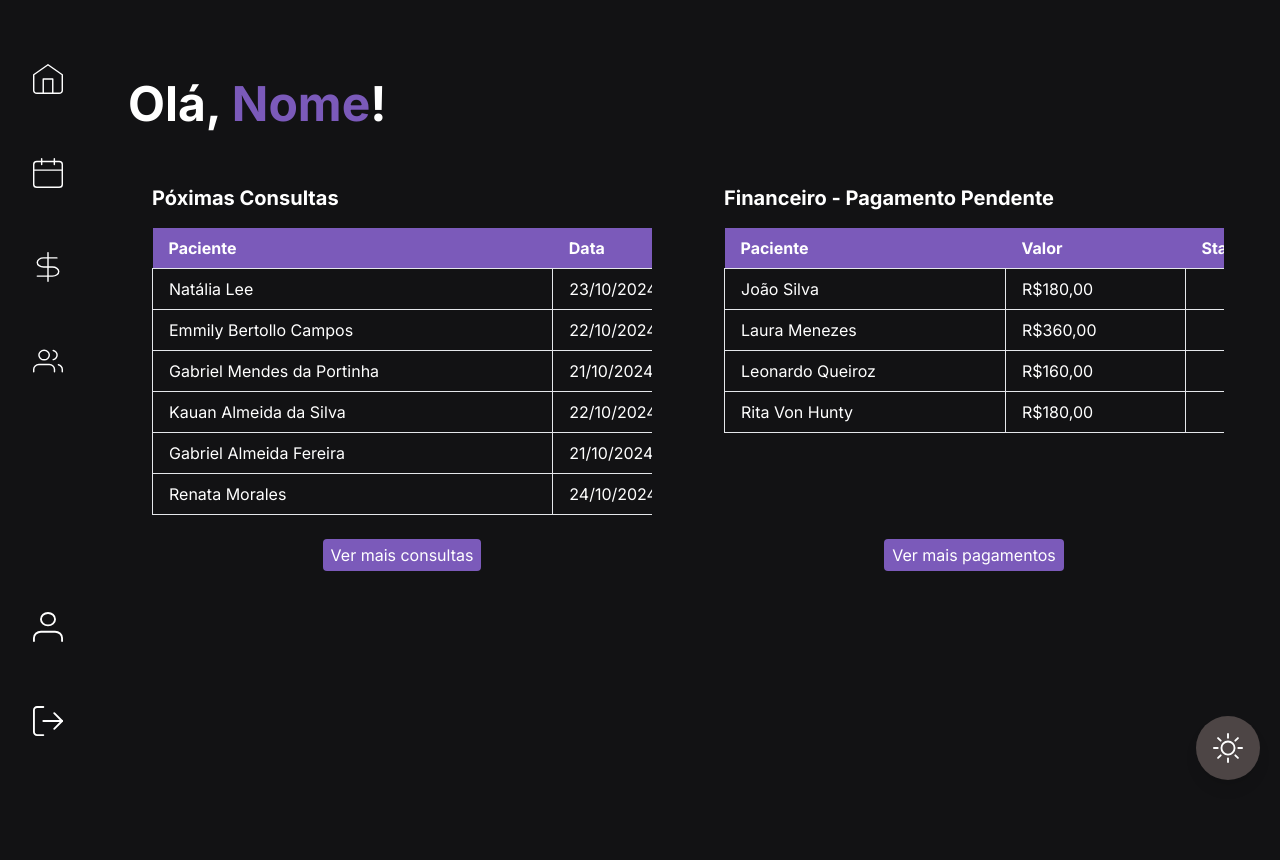
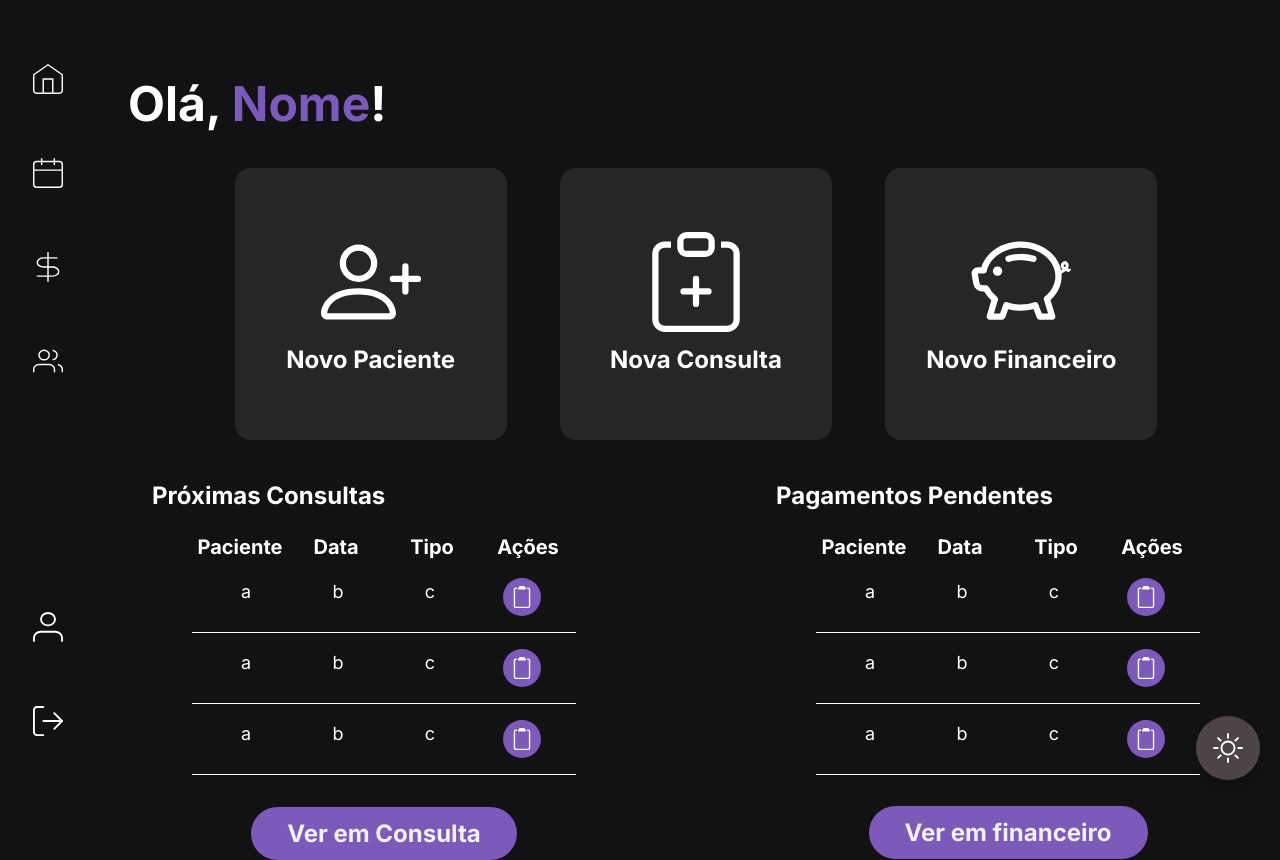
Before and after one commit to Melancia-Salgada/psico-frontend, a React (Vite) app in the folder easypsi/: page /home in a window 1280 px wide. Before the commit the page ends 800 px from the top, so only its background shows below. Built offline with nearby package versions, Linux system fonts and the light colour scheme.

Commit message:
home page

```diff
--- a/easypsi/src/components/Lista/List.jsx
+++ b/easypsi/src/components/Lista/List.jsx
@@ -3,13 +3,16 @@ import { TemaContexto } from '../WhiteMode';
 import NoData from '../NoData';
 import { SobreAdmin, SobreConsulta, SobreFinanceiro, SobrePaciente } from '../Cards/Sobre';
 
-const List = ({ headers, data, onViewMore, appName }) => { // Inclua onViewMore aqui
+const List = ({ headers, data, onViewMore, appName, margin=true, limit=false }) => { // Inclua onViewMore aqui
   const [popupAberto, setpopupAberto] = useState(false);
   const { tema } = useContext(TemaContexto);
 
   const estilos = tema ? "text-red-500 bg-cinza w-full rounded-2xl" : "text-red-400";
   const bar = tema ? "border-preto-whitemode" : "border-branco-darkmode";
   const isEmpty = !data || (Array.isArray(data) && data.length === 0);
+
+  const ma = margin? "mt-[5.3rem] ml-[6.3rem] mr-[6.3rem]": ""
+  const limite = limit? " h-56 overflow-y-auto ":""
 
   const closePopup = () => setpopupAberto(false);
 
@@ -58,7 +61,7 @@ const List = ({ headers, data, onViewMore, appName }) => { // Inclua onViewMore
   }
 
   return (
-    <div className='mt-[5.3rem] ml-[6.3rem] mr-[6.3rem]'>
+    <div className={`${ma}`}>
       <div>
         {/* Listagem */}
         <div>
@@ -67,7 +70,7 @@ const List = ({ headers, data, onViewMore, appName }) => { // Inclua onViewMore
           ) : (
             <>
               {/* Header */}
-              <div className="flex justify-between">
+              <div className="flex justify-between ">
                 {headers.map((header, index) => (
                   <div key={index} className='flex-1 text-center'>
                     <span className='text-[20px] font-extrabold'>{header}</span>
@@ -76,7 +79,8 @@ const List = ({ headers, data, onViewMore, appName }) => { // Inclua onViewMore
               </div>
 
               {/* Dados */}
-              {data.map((row, index) => (
+              <div className={`${limite}`}>
+                {data.map((row, index) => (
                 <div className={`flex justify-between border-b-[1px] p-2 ${bar}`} key={index}>
                   {row.map((item, itemIndex) => (
                     <div className='flex-1 text-center text-[18px] p-2' key={itemIndex}>
@@ -88,6 +92,8 @@ const List = ({ headers, data, onViewMore, appName }) => { // Inclua onViewMore
 
                 </div>
               ))}
+              </div>
+
             </>
           )}
         </div>
--- a/easypsi/src/components/TextEditor/Quill.jsx
+++ b/easypsi/src/components/TextEditor/Quill.jsx
@@ -9,7 +9,7 @@ export function Quill() {
   const [value, setValue] = useState('');
 
   const { tema } = useContext(TemaContexto);
-  const bg = tema ? 'bg-white' : 'bg-neutral-900';
+  const bg = tema ? 'bg-white' : 'bg-neutral-900 text-branco-whitemode';
 
   return (
     <div className="rounded-lg shadow-md overflow-auto border">
@@ -21,7 +21,7 @@ export function Quill() {
         placeholder="Escreva aqui..."
         modules={modules}
         formats={formats}
-        className="h-[200px]" // Define a altura do editor com Tailwind
+        className="h-[200px] " // Define a altura do editor com Tailwind
       />
     </div>
   );
--- a/easypsi/src/components/TextEditor/Toolbar.jsx
+++ b/easypsi/src/components/TextEditor/Toolbar.jsx
@@ -1,5 +1,6 @@
-import React from 'react';
+import React, { useContext, useState } from 'react';
 import { Quill } from 'react-quill';
+import { TemaContexto } from '../WhiteMode';
 
 const CustomUndo = () => (
   <svg viewBox="0 0 18 18">
@@ -18,6 +19,7 @@ function undoChange() {
 const Size = Quill.import('formats/size');
 Size.whitelist = ['extra-small', 'small', 'medium', 'large'];
 Quill.register(Size, true);
+
 
 export const modules = {
   toolbar: {
--- a/easypsi/src/index.css
+++ b/easypsi/src/index.css
@@ -7,6 +7,14 @@
   @apply bg-azul
 }
 
+::-webkit-scrollbar {
+  @apply bg-slate-700 rounded-lg
+}
+
+
+::-webkit-scrollbar-thumb {
+  @apply bg-slate-500 rounded-md
+}
 
 
 @layer base {
--- a/easypsi/src/views/Home.jsx
+++ b/easypsi/src/views/Home.jsx
@@ -1,104 +1,141 @@
-import React, { useEffect, useState } from 'react';
+import React, { useEffect, useState, useContext } from 'react';
 import Sidebar from '../components/Sidebar';
 import Titulo from '../components/Titulo';
 import WhiteMode from '../components/WhiteMode';
+import List from '../components/Lista/List';
+import { TemaContexto } from '../components/WhiteMode';
+import { Paciente, Consulta} from '../components/Cards/Novo';
+
 
 const Home = () => {
 
+  const { tema } = useContext(TemaContexto);
+
+  const estilo = tema? " bg-cinza  hover:bg-azul hover:bg-opacity-60": "bg-neutral-800  hover:bg-azul hover:bg-opacity-60 "
+
+  const headers = ["Paciente", "Data", "Tipo", "Ações"]
+  const dataConsulta = [
+    ["a", "b", "c"],
+    ["a", "b", "c"],
+    ["a", "b", "c"],
+  ]
+  const dataFinanceiro = [
+    ["a", "b", "c"],
+    ["a", "b", "c"],
+    ["a", "b", "c"],
+    ["a", "b", "c"]
+  ]
+
+  const closePopup = () => setpopupAberto(false);
+
+  const [popupAberto, setpopupAberto] = useState(false);
+  const [popupName, setpopupName] = useState("");
+
+  const renderPopup = () => {
+    switch (popupName) {
+      case "Paciente":
+        return <Paciente closePopup={closePopup} />;
+      case "Consulta":
+        return <Consulta closePopup={closePopup} />;
+
+      default:
+        return null;
+    }
+  };
 
   return (
     <div>
       <Sidebar />
       <div className='container-dash'>
         <Titulo showButton={false}>Olá, <span className='text-roxo'>Nome</span>!</Titulo>
-      </div>
+        <div className='mt-10'>
+          <div className=' ml-20 mr-20'>
+            <div name="botao-rapidos" className='flex justify-around'>
+              <div className={`p-4 rounded-2xl transition-all cursor-pointer ${estilo}` } onClick={() => {setpopupAberto(true);setpopupName("Paciente")}}>
+                <div className='w-[15rem] h-[15rem] flex items-center justify-center'> {/* Adicionei flex e items-center */}
+                  <div className='flex flex-col items-center'> {/* Mudei para flex-col e adicionei items-center */}
+                    <div className='flex justify-center'>
+                      <svg xmlns="http://www.w3.org/2000/svg" width="100" height="100" fill="currentColor" className="bi bi-person-plus" viewBox="0 0 16 16">
+                        <path d="M6 8a3 3 0 1 0 0-6 3 3 0 0 0 0 6m2-3a2 2 0 1 1-4 0 2 2 0 0 1 4 0m4 8c0 1-1 1-1 1H1s-1 0-1-1 1-4 6-4 6 3 6 4m-1-.004c-.001-.246-.154-.986-.832-1.664C9.516 10.68 8.289 10 6 10s-3.516.68-4.168 1.332c-.678.678-.83 1.418-.832 1.664z" />
+                        <path fillRule="evenodd" d="M13.5 5a.5.5 0 0 1 .5.5V7h1.5a.5.5 0 0 1 0 1H14v1.5a.5.5 0 0 1-1 0V8h-1.5a.5.5 0 0 1 0-1H13V5.5a.5.5 0 0 1 .5-.5" />
+                      </svg>
+                    </div>
+                    <div className='flex justify-center'>
+                      <span className='font-bold text-2xl mt-3'>Novo Paciente</span>
+                    </div>
+                  </div>
+                </div>
+              </div>
+              <div className={`p-4 rounded-2xl transition-all cursor-pointer ${estilo} `} onClick={() => {setpopupAberto(true);setpopupName("Consulta")}}>
+                <div className='w-[15rem] h-[15rem] flex items-center justify-center'> {/* Adicionei flex e items-center */}
+                  <div className='flex flex-col items-center'> {/* Mudei para flex-col e adicionei items-center */}
+                    <div className='flex justify-center'>
+                    <svg xmlns="http://www.w3.org/2000/svg" width="100" height="100" fill="currentColor" class="bi bi-clipboard-plus" viewBox="0 0 16 16">
+                      <path fill-rule="evenodd" d="M8 7a.5.5 0 0 1 .5.5V9H10a.5.5 0 0 1 0 1H8.5v1.5a.5.5 0 0 1-1 0V10H6a.5.5 0 0 1 0-1h1.5V7.5A.5.5 0 0 1 8 7"/>
+                      <path d="M4 1.5H3a2 2 0 0 0-2 2V14a2 2 0 0 0 2 2h10a2 2 0 0 0 2-2V3.5a2 2 0 0 0-2-2h-1v1h1a1 1 0 0 1 1 1V14a1 1 0 0 1-1 1H3a1 1 0 0 1-1-1V3.5a1 1 0 0 1 1-1h1z"/>
+                      <path d="M9.5 1a.5.5 0 0 1 .5.5v1a.5.5 0 0 1-.5.5h-3a.5.5 0 0 1-.5-.5v-1a.5.5 0 0 1 .5-.5zm-3-1A1.5 1.5 0 0 0 5 1.5v1A1.5 1.5 0 0 0 6.5 4h3A1.5 1.5 0 0 0 11 2.5v-1A1.5 1.5 0 0 0 9.5 0z"/>
+                    </svg>
+                    </div>
+                    <div className='flex justify-center mt-3'>
+                      <span className='font-bold text-2xl'>Nova Consulta</span>
+                    </div>
+                  </div>
+                </div>
+              </div>
+              <div className={`p-4 rounded-2xl transition-all cursor-pointer ${estilo}`}>
+                <div className='w-[15rem] h-[15rem] flex items-center justify-center'> {/* Adicionei flex e items-center */}
+                  <div className='flex flex-col items-center'> {/* Mudei para flex-col e adicionei items-center */}
+                    <div className='flex justify-center'>
+                    <svg xmlns="http://www.w3.org/2000/svg" width="100" height="100" fill="currentColor" class="bi bi-piggy-bank" viewBox="0 0 16 16">
+                      <path d="M5 6.25a.75.75 0 1 1-1.5 0 .75.75 0 0 1 1.5 0m1.138-1.496A6.6 6.6 0 0 1 7.964 4.5c.666 0 1.303.097 1.893.273a.5.5 0 0 0 .286-.958A7.6 7.6 0 0 0 7.964 3.5c-.734 0-1.441.103-2.102.292a.5.5 0 1 0 .276.962"/>
+                      <path fill-rule="evenodd" d="M7.964 1.527c-2.977 0-5.571 1.704-6.32 4.125h-.55A1 1 0 0 0 .11 6.824l.254 1.46a1.5 1.5 0 0 0 1.478 1.243h.263c.3.513.688.978 1.145 1.382l-.729 2.477a.5.5 0 0 0 .48.641h2a.5.5 0 0 0 .471-.332l.482-1.351c.635.173 1.31.267 2.011.267.707 0 1.388-.095 2.028-.272l.543 1.372a.5.5 0 0 0 .465.316h2a.5.5 0 0 0 .478-.645l-.761-2.506C13.81 9.895 14.5 8.559 14.5 7.069q0-.218-.02-.431c.261-.11.508-.266.705-.444.315.306.815.306.815-.417 0 .223-.5.223-.461-.026a1 1 0 0 0 .09-.255.7.7 0 0 0-.202-.645.58.58 0 0 0-.707-.098.74.74 0 0 0-.375.562c-.024.243.082.48.32.654a2 2 0 0 1-.259.153c-.534-2.664-3.284-4.595-6.442-4.595M2.516 6.26c.455-2.066 2.667-3.733 5.448-3.733 3.146 0 5.536 2.114 5.536 4.542 0 1.254-.624 2.41-1.67 3.248a.5.5 0 0 0-.165.535l.66 2.175h-.985l-.59-1.487a.5.5 0 0 0-.629-.288c-.661.23-1.39.359-2.157.359a6.6 6.6 0 0 1-2.157-.359.5.5 0 0 0-.635.304l-.525 1.471h-.979l.633-2.15a.5.5 0 0 0-.17-.534 4.65 4.65 0 0 1-1.284-1.541.5.5 0 0 0-.446-.275h-.56a.5.5 0 0 1-.492-.414l-.254-1.46h.933a.5.5 0 0 0 .488-.393m12.621-.857a.6.6 0 0 1-.098.21l-.044-.025c-.146-.09-.157-.175-.152-.223a.24.24 0 0 1 .117-.173c.049-.027.08-.021.113.012a.2.2 0 0 1 .064.199"/>
+                    </svg>
+                    </div>
+                    <div className='flex justify-center mt-3'>
+                      <span className='font-bold text-2xl'>Novo Financeiro</span>
+                    </div>
+                  </div>
+                </div>
+              </div>
+            </div>
+          </div>
+          <div className='justify-between flex gap-40 mt-10 ml-6 mr-6'>
+            <div className='w-full'>
+              <span className='text-2xl font-bold'>Próximas Consultas</span>
+              <div className='mt-5 ml-10 mr-10'>
+                <List headers={headers} data={dataConsulta} margin={false}></List>
+              </div>
+              <div className='justify-center flex items-center '>
+                <a className=' mt-8' href='/consultas'>
+                  <button className='bg-roxo text-branco-whitemode text-2xl rounded-full flex items-center h-[53px] justify-between pl-9 pr-9 font-bold hover:bg-purple-950 transition-all'>
+                    <span>Ver em Consulta</span>
+                  </button>
+                </a>
+              </div>
+            </div>
+            <div className='w-full'>
+              <span className='text-2xl font-bold'>Pagamentos Pendentes</span>
+              <div className='mt-5 ml-10 mr-10'>
+                <List headers={headers} data={dataFinanceiro} margin={false} limit={true}></List>
+              </div>
+              <div className='justify-center flex items-center '>
+                <a className=' mt-5' href='/financeiro'>
+                  <button className='bg-roxo text-branco-whitemode text-2xl rounded-full flex items-center h-[53px] justify-between pl-9 pr-9 font-bold hover:bg-purple-950 transition-all'>
+                    <span>Ver em financeiro</span>
+                  </button>
+                </a>
+              </div>
 
-          <div className="flex-1 ml-24 p-10">
+            </div>
 
-        <div className="grid grid-cols-1 md:grid-cols-2 gap-10">
-
-{/* Tabela de Paciente*/}
-          <div className=" rounded-lg p-4 w-full md:w-auto flex flex-col h-full">
-            <h2 className="text-xl font-semibold mb-4">Póximas Consultas</h2>
-            <div className="overflow-x-auto">
-              <table className="table-auto min-w-full md:min-w-[600px]">
-                <thead>
-                  <tr className="bg-roxo">
-                    <th className="px-4 py-2 text-left font-c"><span className='text-white'>Paciente</span></th>
-                    <th className="px-4 py-2 text-left"><span className='text-white'>Data</span></th>
-                  </tr>
-                </thead>
-                <tbody className=''>
-                  <tr>
-                    <td className="border px-4 py-2">Natália Lee</td>
-                    <td className="border px-4 py-2">23/10/2024</td>
-                  </tr>
-                  <tr>
-                    <td className="border px-4 py-2">Emmily Bertollo Campos </td>
-                    <td className="border px-4 py-2">22/10/2024</td>
-                  </tr>
-                  <tr>
-                    <td className="border px-4 py-2">Gabriel Mendes da Portinha</td>
-                    <td className="border px-4 py-2">21/10/2024</td>
-                  </tr>
-                  <tr>
-                    <td className="border px-4 py-2">Kauan Almeida da Silva </td>
-                    <td className="border px-4 py-2">22/10/2024</td>
-                  </tr>
-                  <tr>
-                    <td className="border px-4 py-2">Gabriel Almeida Fereira </td>
-                    <td className="border px-4 py-2">21/10/2024</td>
-                  </tr>
-                  <tr>
-                    <td className="border px-4 py-2"> Renata Morales</td>
-                    <td className="border px-4 py-2">24/10/2024</td>
-                  </tr>
-
-                </tbody>
-              </table>
+          </div>
+          {popupAberto && (
+          <div className='popup' onClick={() => setpopupAberto(false)}>
+            <div onClick={(e) => e.stopPropagation()} className='m-20 moveis:m-0'>
+              {renderPopup()}
             </div>
-            <a href='/agenda'className='flex justify-center mt-auto'><button className="mt-6 bg-roxo text-white px-2 py-1 rounded hover:bg-purple-400">Ver mais consultas</button></a>
           </div>
-
-{/* Segunda Tabela */}
-<div className="  rounded-lg p-4 w-full md:w-auto flex flex-col h-full">
-            <h2 className="text-xl font-semibold mb-4">Financeiro - Pagamento Pendente</h2>
-            <div className="overflow-x-auto">
-              <table className="table-auto min-w-full md:min-w-[600px]">
-                <thead>
-                  <tr className="bg-roxo">
-                    <th className="px-4 py-2 text-left font-c"><span className='text-white'>Paciente</span></th>
-                    <th className="px-4 py-2 text-left"><span className='text-white'>Valor</span></th>
-                    <th className="px-4 py-2 text-left"><span className='text-white'>Status</span></th>
-
-                  </tr>
-                </thead>
-                <tbody className=''>
-                  <tr>
-                  <td className="border px-4 py-2">João Silva</td>
-                  <td className="border px-4 py-2">R$180,00</td>
-                  <td className="border px-4 py-2 text-center"><input type="checkbox" className="accent-green-500" /></td>
-                  </tr>
-                  <tr>
-                  <td className="border px-4 py-2">Laura Menezes</td>
-                  <td className="border px-4 py-2">R$360,00</td>
-                  <td className="border px-4 py-2 text-center"><input type="checkbox" className="accent-green-500" /></td>
-                  </tr>
-                  <tr>
-                  <td className="border px-4 py-2">Leonardo Queiroz</td>
-                  <td className="border px-4 py-2">R$160,00</td>
-                  <td className="border px-4 py-2 text-center"><input type="checkbox" className="accent-green-500" /></td>
-                  </tr>
-                  <tr>
-                  <td className="border px-4 py-2">Rita Von Hunty</td>
-                  <td className="border px-4 py-2">R$180,00</td>
-                  <td className="border px-4 py-2 text-center"><input type="checkbox" className="accent-green-500" /></td>
-                  </tr>
-                </tbody>
-              </table>
-            </div>
-            <a href='/financeiro'className='flex justify-center mt-auto'><button className="mt-6 bg-roxo text-white px-2 py-1 rounded hover:bg-purple-400">Ver mais pagamentos</button></a>
-          </div>
+        )}
         </div>
       </div>
       <WhiteMode />
```
